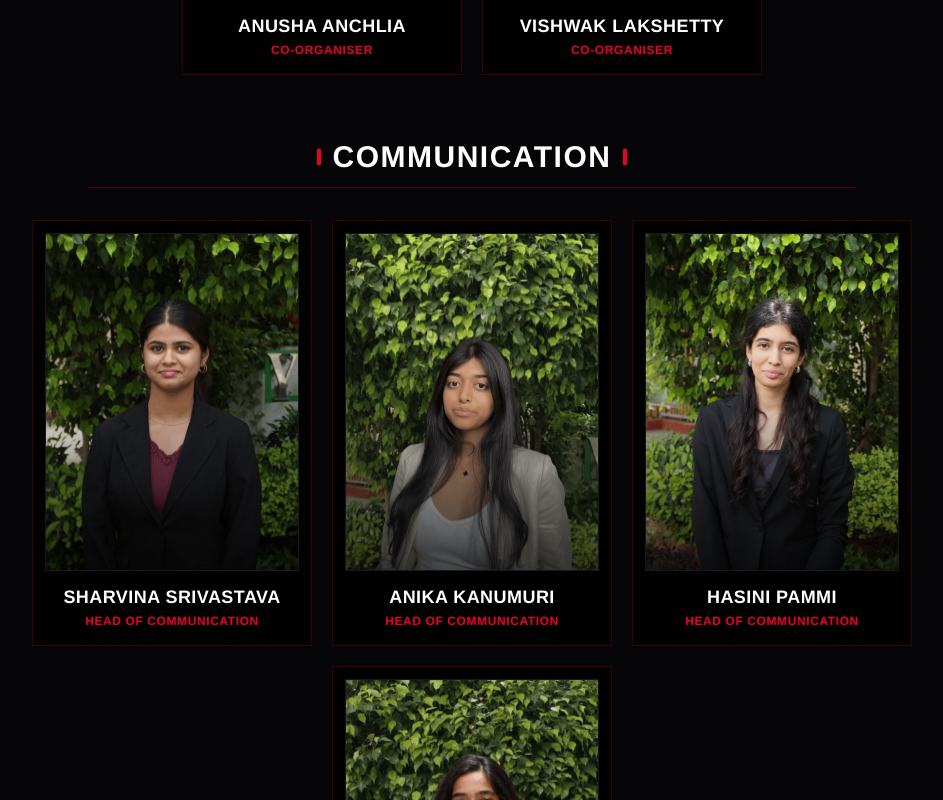
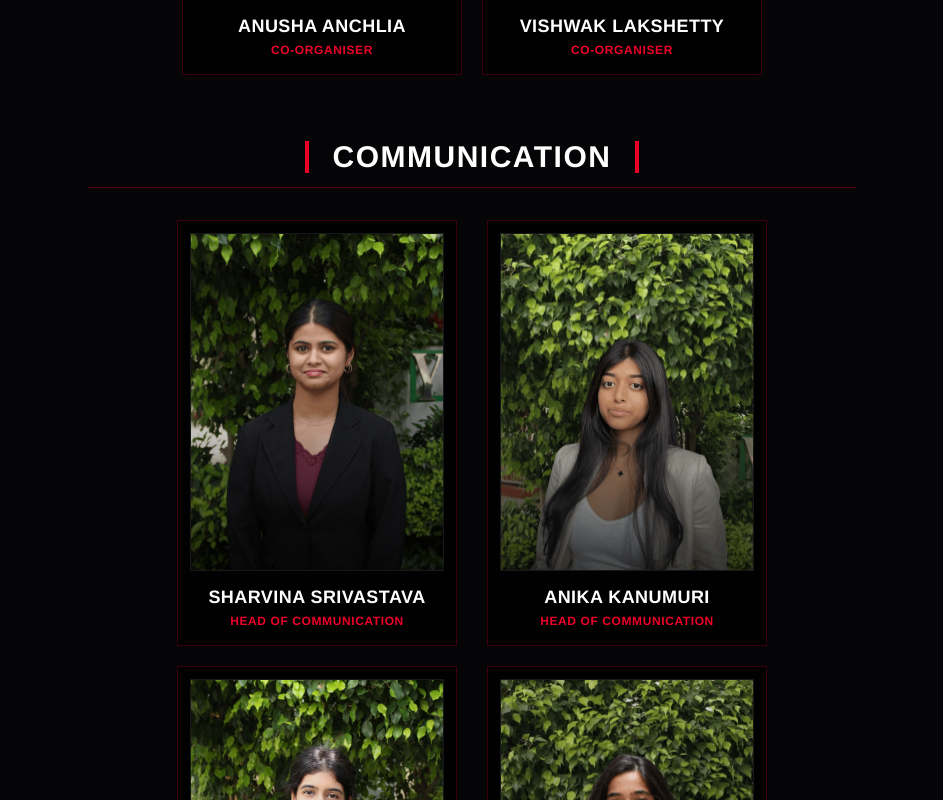
Before and after one commit to shaunak44oop/react-tedx, a React (Vite) app: page /team in a window 1280 px wide. Shown: the part 1000-1800 px from the top of the page, without its empty margins (168-1111 px from the left). Built offline with nearby package versions, Linux system fonts and the light colour scheme; the HTML template or start-up script is replaced by a standard one.

Commit message:
Modified team layout

```diff
--- a/src/pages/team.tsx
+++ b/src/pages/team.tsx
@@ -117,15 +117,22 @@ export function Team() {
               <div key={category} className="relative flex flex-col items-center">
                 {/* Centered Department Header */}
                 <div className="mb-8 border-b border-[#EB0028]/30 pb-3 text-center w-full max-w-3xl flex justify-center">
-                  <h2 className="font-['Helvetica',sans-serif] text-lg sm:text-2xl md:text-3xl font-black uppercase tracking-wider text-white flex items-center justify-center gap-3">
-                    <span className="h-4 w-1 bg-[#EB0028] inline-block" />
+                  <h2 className="font-['Helvetica',sans-serif] text-lg sm:text-2xl md:text-3xl font-black uppercase tracking-wider text-white flex items-center justify-center gap-5 sm:gap-6">
+                    <span className="h-5 sm:h-7 md:h-8 w-1 bg-[#EB0028] inline-block" />
                     {category}
-                    <span className="h-4 w-1 bg-[#EB0028] inline-block" />
+                    <span className="h-5 sm:h-7 md:h-8 w-1 bg-[#EB0028] inline-block" />
                   </h2>
                 </div>
 
-                {/* Centered Member Cards Grid */}
-                <RevealGroup className="flex flex-wrap justify-center gap-5 w-full max-w-6xl mx-auto" stagger={0.05}>
+                {/* Centered Member Cards Grid — Communication uses a fixed 2-col grid (4 members) so it sits 2x2 instead of 3+1 */}
+                <RevealGroup
+                  className={
+                    category === "Communication"
+                      ? "grid grid-cols-1 sm:grid-cols-2 justify-items-center gap-5 w-full max-w-[600px] mx-auto"
+                      : "flex flex-wrap justify-center gap-5 w-full max-w-6xl mx-auto"
+                  }
+                  stagger={0.05}
+                >
                   {members.map((member) => (
                     <MemberCard key={member.id} member={member} onSelect={setSelectedMember} />
                   ))}
```
